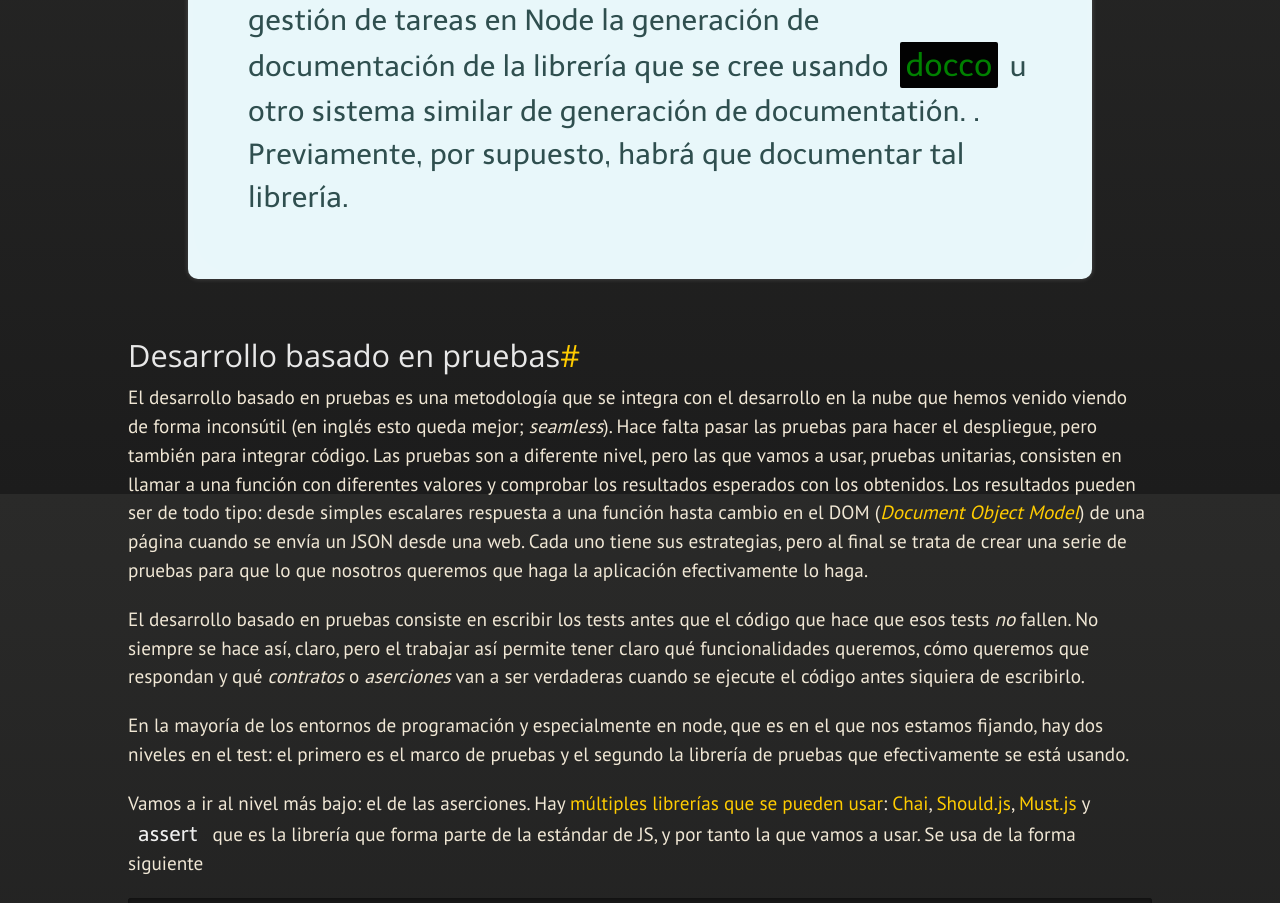
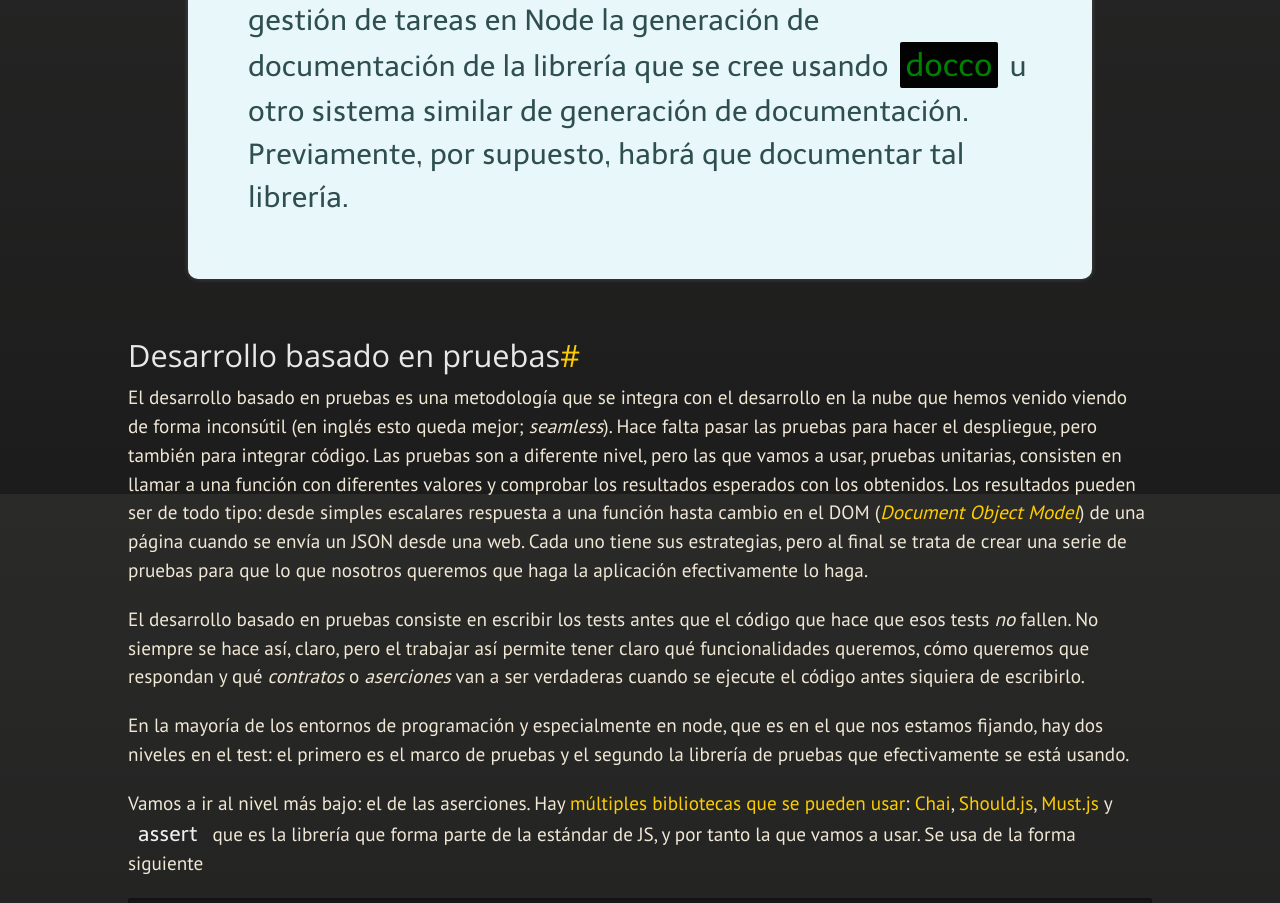
Before and after one commit to JJ/IV, a Jekyll site: the page built from documentos/temas/Desarrollo_basado_en_pruebas.md, in a window 1280 px wide and 1400 px high, scrolled down 9195 px. Shown: the part 211-1114 px from the top of the window. Built offline with Jekyll 4.4.1, drawn with Linux system fonts in a browser that asks for light colours; nearby versions of some CDN libraries; some web fonts are replaced; our own code applies the rules of GitHub Pages for plain Markdown files.

Commit message:
Sync documentos/temas/Desarrollo_basado_en_pruebas.md de master a gh-pages

```diff
--- a/documentos/temas/Desarrollo_basado_en_pruebas.md
+++ b/documentos/temas/Desarrollo_basado_en_pruebas.md
@@ -104,9 +104,10 @@
 veremos a continuación.
 
 <div class='ejercicios' markdown='1'>
-Instalar alguno de los entornos virtuales de <code>node.js</code> (o de cualquier
+
+Instalar alguno de los entornos virtuales de `node.js` (o de cualquier
 otro lenguaje con el que se esté familiarizado) y, con ellos,
-instalar la última versión existente, la versión <code>minor</code> más actual
+instalar la última versión existente, la versión `minor` más actual
 de la 4.x y lo mismo para la 0.11 o alguna impar (de desarrollo).
 </div>
 
@@ -206,7 +207,9 @@
 Este fichero, además, permite instalar todas las dependencias usando sólo `npm install .`. Casi todos los lenguajes habituales tienen algún sistema similar: `bundle` para Ruby o `cpanm` para Perl, por ejemplo.
 
 <div class='ejercicios' markdown='1'>
-Crear una descripción del módulo usando <code>package.json</code>. En caso de que se trate de otro lenguaje, usar el método correspondiente.
+
+Crear una descripción del módulo usando `package.json`. En caso de que se trate de otro lenguaje, usar el método correspondiente.
+
 </div>
 
 `package.json` nos sirve para llevar un cierto control de qué es lo
@@ -225,8 +228,7 @@
 programa hasta que ocupe el mínimo espacio posible, para que sea más
 *amigable* para móviles y otros dispositivos sin mucho ancho de banda.
 
-Todos los lenguajes de programación tienen su propia [herramienta de
-construcción](http://en.wikipedia.org/wiki/Build_automation),  de las
+Todos los lenguajes de programación tienen su propia [herramienta de construcción](http://en.wikipedia.org/wiki/Build_automation),  de las
 cuales la más conocida y veterana es la
 orden `make`, introducida [hace casi cuarenta años](https://es.wikipedia.org/wiki/Make). `make` automatiza el proceso
 de construcción en un fichero llamado `Makefile` con una sintaxis
@@ -339,10 +341,12 @@
 La automatización de Grunt se puede usar tanto para prueba como para despliegue. Pero hay también otras formas de probar en la nube, y lo veremos a continuación.
 
 <div class='ejercicios' markdown='1'>
-Automatizar con <code>grunt</code>, `gulp` u otra herramienta de gestión de
+
+Automatizar con `grunt`, `gulp` u otra herramienta de gestión de
 tareas en Node la generación de documentación de la librería que se
 cree usando `docco` u otro sistema similar de generación de
-documentatión. . Previamente, por supuesto, habrá que documentar tal librería.
+documentación. Previamente, por supuesto, habrá que documentar tal librería.
+
 </div>
 
 ## Desarrollo basado en pruebas
@@ -369,8 +373,7 @@
 
 En la mayoría de los entornos de programación y especialmente en node, que es en el que nos estamos fijando, hay dos niveles en el test: el primero es el marco de pruebas y el segundo la librería de pruebas que efectivamente se está usando.
 
-Vamos a ir al nivel más bajo: el de las aserciones. Hay [múltiples
-librerías que se pueden usar](http://stackoverflow.com/questions/14294567/assertions-library-for-node-js):
+Vamos a ir al nivel más bajo: el de las aserciones. Hay [múltiples bibliotecas que se pueden usar](http://stackoverflow.com/questions/14294567/assertions-library-for-node-js):
 [Chai](http://chaijs.com/),
 [Should.js](https://github.com/visionmedia/should.js),
 [Must.js](https://github.com/moll/js-must) y
```
